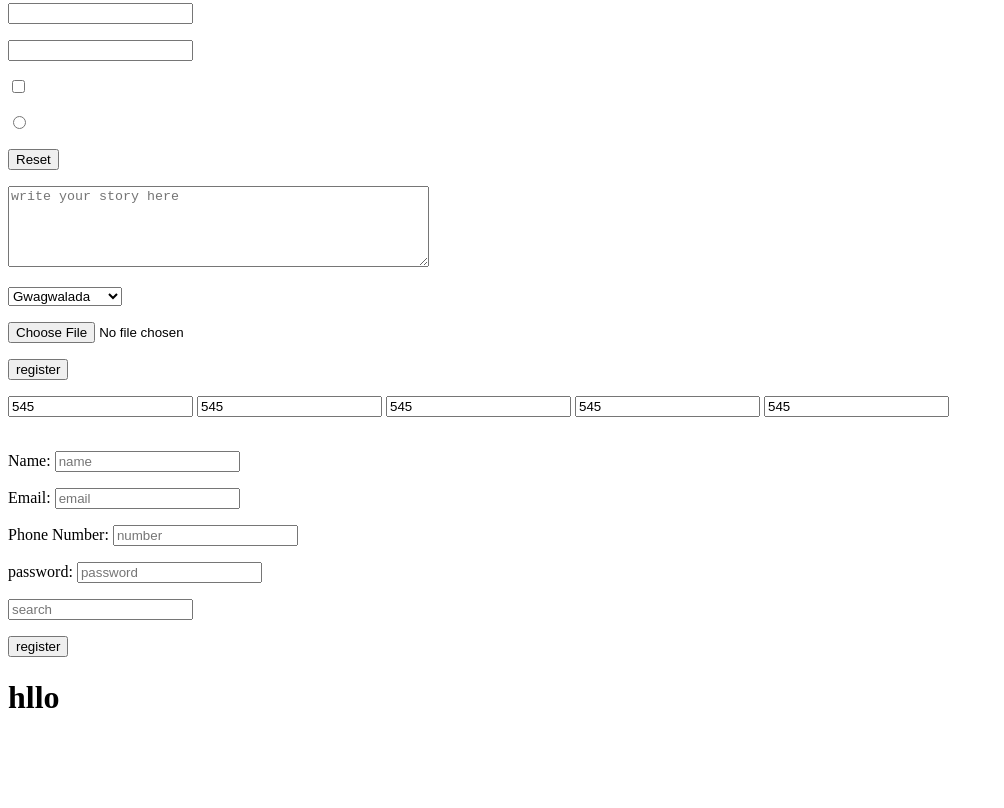
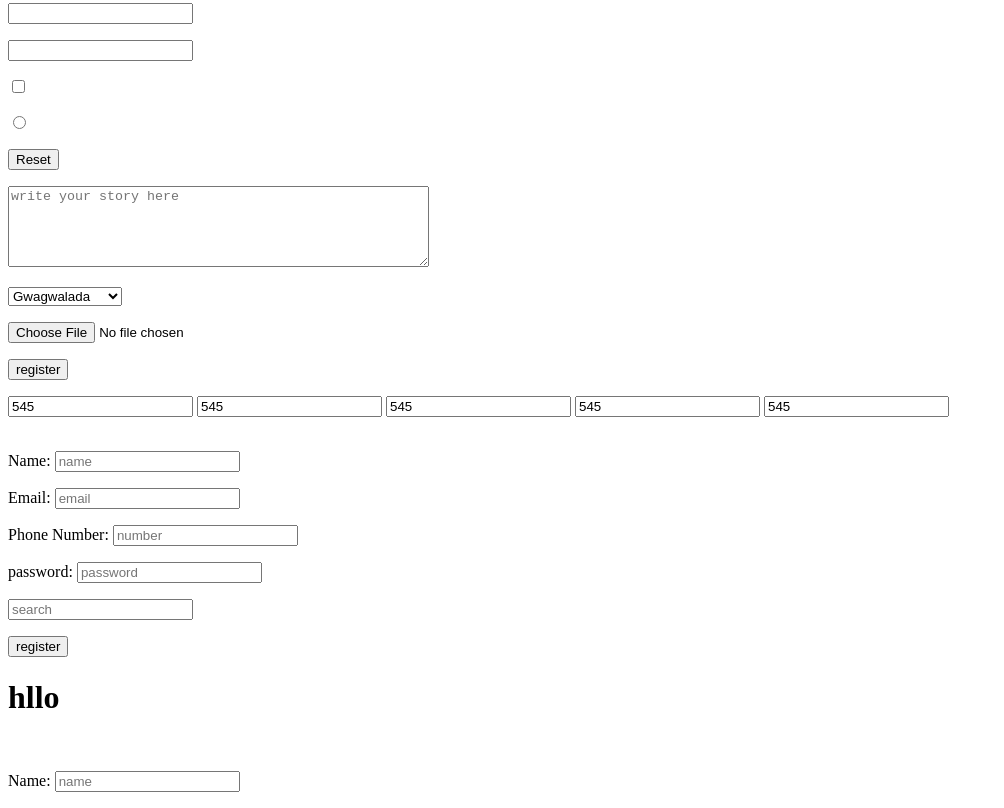
Before and after one commit to mofe151/html-intro, a plain HTML site: page HTML INTRO/index.html in a window 1280 px wide. Shown: the part 564-1372 px from the top of the page, without its empty margins (0-1004 px from the left). Before the commit the page ends 1301 px from the top, so only its background shows below. Drawn offline with Linux system fonts and the light colour scheme.

Commit message:
i added some name

```diff
--- a/HTML INTRO/index.html
+++ b/HTML INTRO/index.html
@@ -107,6 +107,11 @@
             <input type="search" placeholder="search"></p>
     <button type="submit">register </button>
     <h1>hllo</h1>
+    <br>
+    <form action="#">
+        <p><label for="name">Name:</label>
+            <input type="name" placeholder="name"></p>
+    </form>
 
     </form>
  </body>
```
